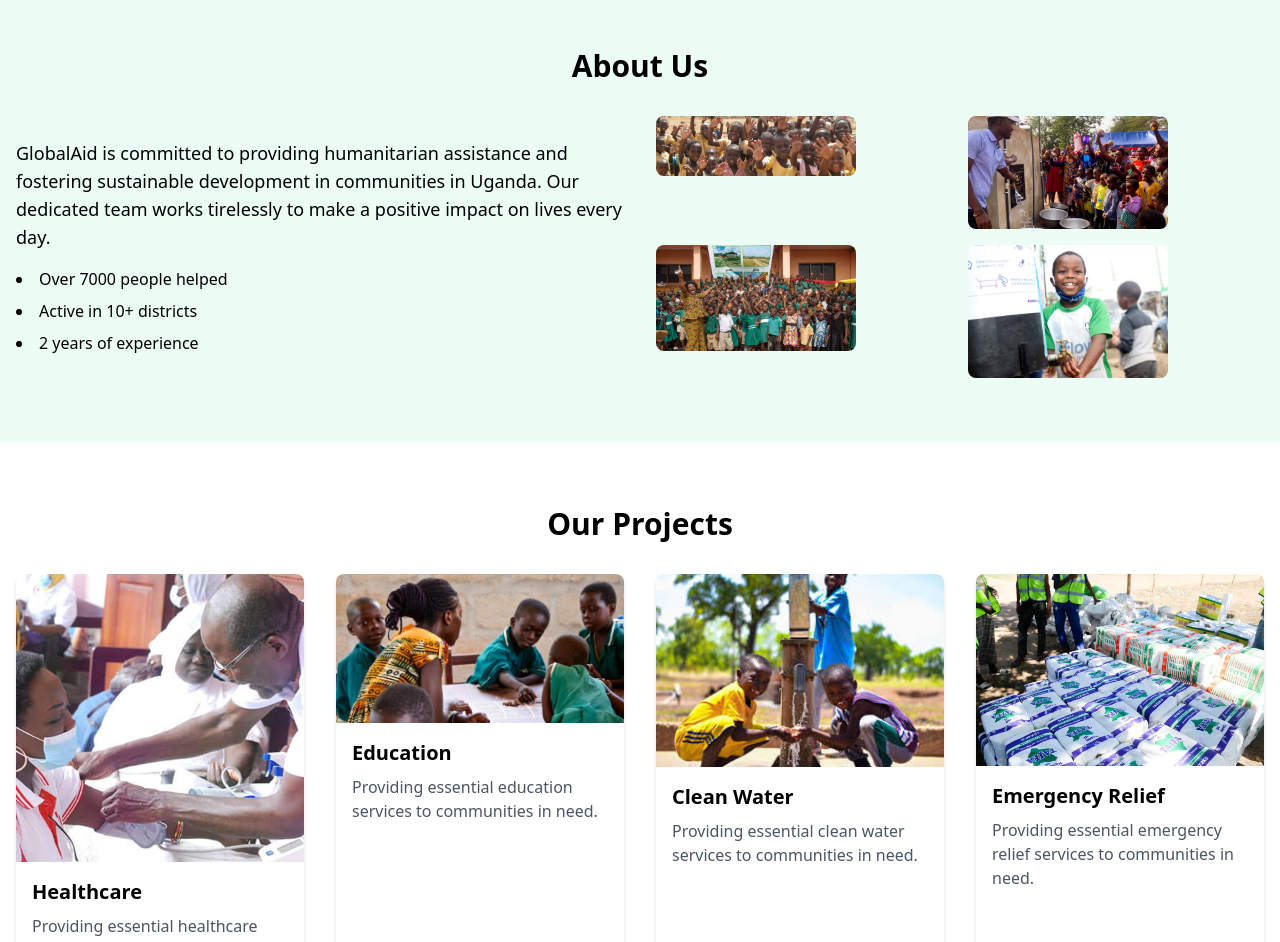
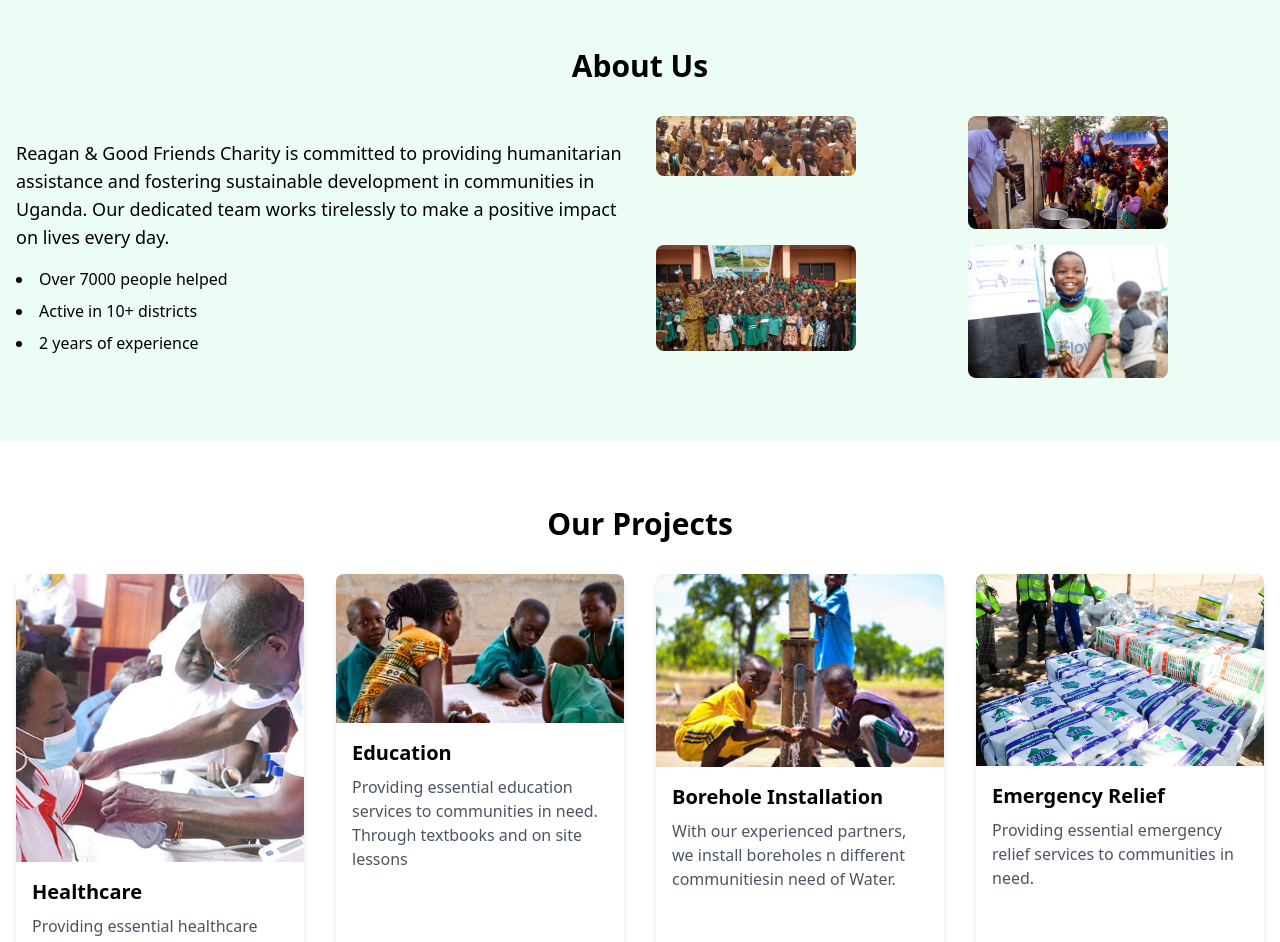
Before and after one commit to greatsage-raphael/REAGAN-AND-GOOD-FRIENDS-CHARITY-IN-UGANDA., a Next.js app: page / in a window 1280 px wide. Shown: the part 680-1622 px from the top of the page. Built offline with nearby package versions, Linux system fonts and the light colour scheme.

Commit message:
Fix: navbar fixed

```diff
--- a/pages/index.tsx
+++ b/pages/index.tsx
@@ -43,7 +43,7 @@ export default function Home() {
             <div className="grid md:grid-cols-2 gap-8 items-center">
               <div>
                 <p className="text-lg mb-4">
-                  GlobalAid is committed to providing humanitarian assistance and fostering sustainable development in communities in Uganda. Our dedicated team works tirelessly to make a positive impact on lives every day.
+                Reagan & Good Friends Charity is committed to providing humanitarian assistance and fostering sustainable development in communities in Uganda. Our dedicated team works tirelessly to make a positive impact on lives every day.
                 </p>
                 <ul className="list-disc list-inside space-y-2">
                   <li>Over 7000 people helped</li>
@@ -78,15 +78,15 @@ export default function Home() {
                 <Image src="/education.jpg" alt="Education" width={300} height={200} className="w-full" />
                 <div className="p-4">
                   <h3 className="font-bold text-xl mb-2">Education</h3>
-                  <p className="text-gray-600 mb-4">Providing essential education services to communities in need.</p>
+                  <p className="text-gray-600 mb-4">Providing essential education services to communities in need. Through textbooks and on site lessons </p>
                 </div>
               </div>
 
               <div className="bg-white rounded-lg shadow-md overflow-hidden transition-all duration-300 hover:shadow-xl hover:animate-bounce" style={{animationDuration: '0.5s'}}>
                 <Image src="/clearWater.jpeg" alt="Clean Water" width={300} height={200} className="w-full" />
                 <div className="p-4">
-                  <h3 className="font-bold text-xl mb-2">Clean Water</h3>
-                  <p className="text-gray-600 mb-4">Providing essential clean water services to communities in need.</p>
+                  <h3 className="font-bold text-xl mb-2">Borehole Installation</h3>
+                  <p className="text-gray-600 mb-4">With our experienced partners, we install boreholes n different communitiesin need of Water.</p>
                 </div>
               </div>
 
```
